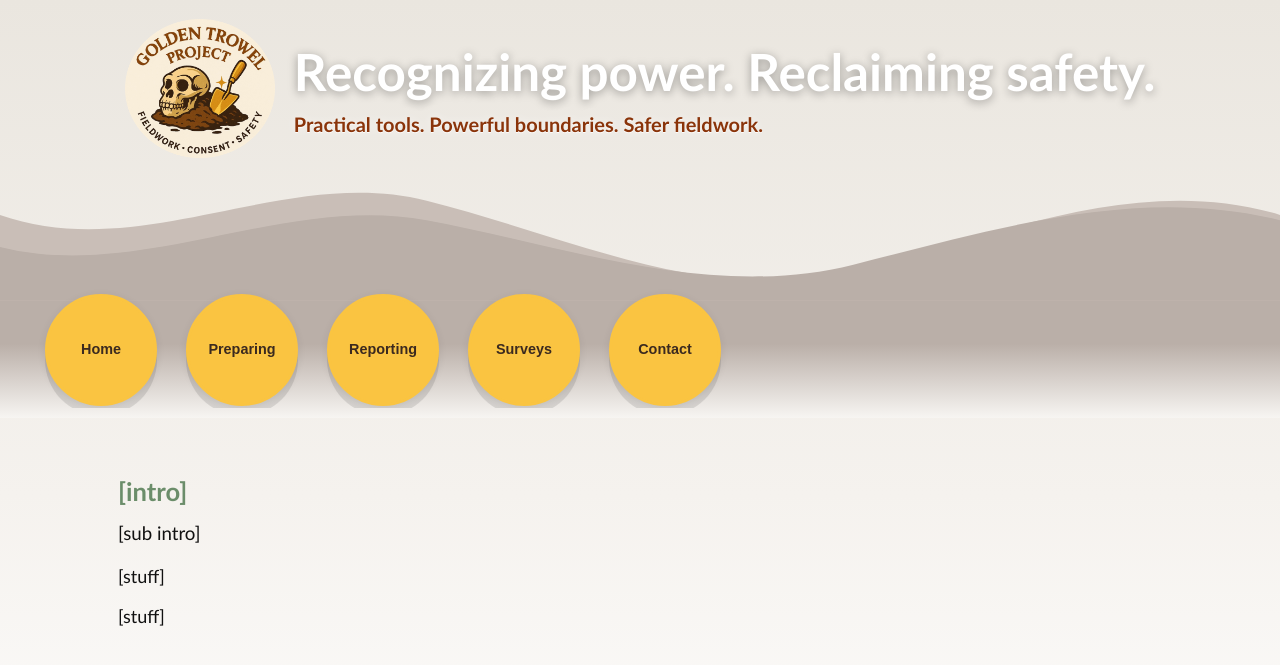
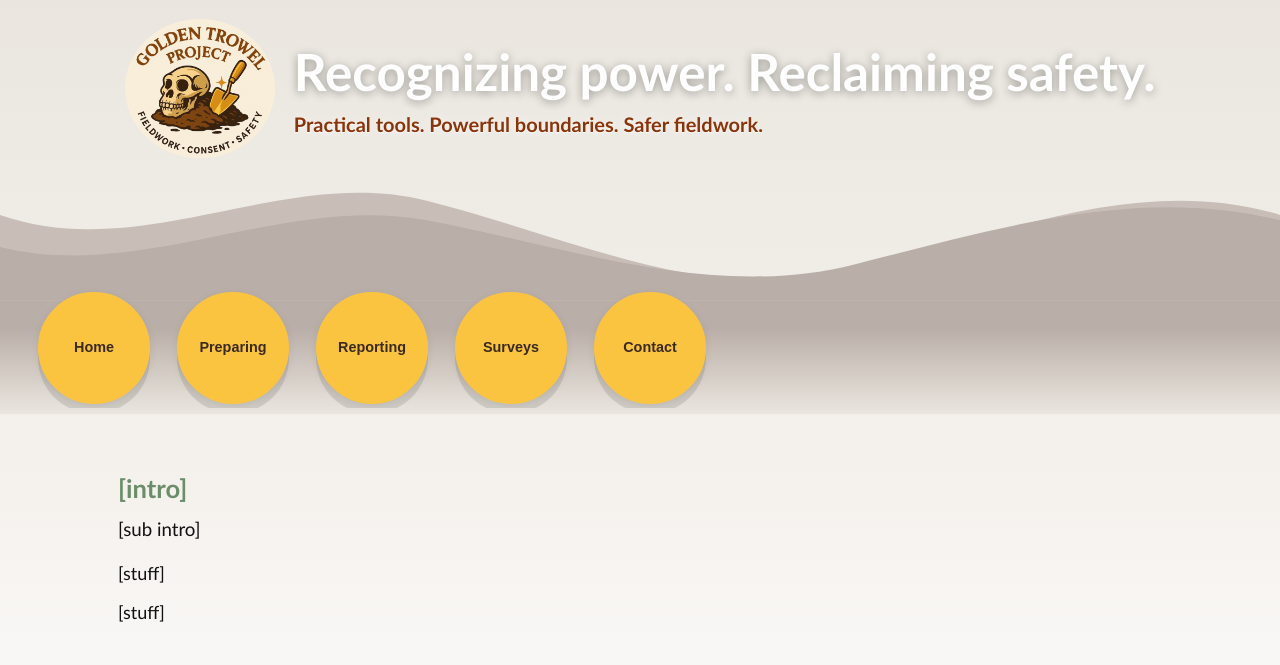
Before and after one commit to AnthroSafetyWarrior/GoldenTrowelProject, a Jekyll site: the page built from _pages/contact.html, in a window 1280 px wide. Shown: the top 665 px of the page. Built offline with Jekyll 4.4.1, drawn with Linux system fonts in a browser that asks for light colours.

Commit message:
updating name

```diff
--- a/_layouts/default.html
+++ b/_layouts/default.html
@@ -19,12 +19,12 @@
       --ink:#111;
       --maxw:1100px;
 
-      /* Waves + band */
+      /* Wave + band colors */
       --wave-mid:#c9beb7;
       --wave-dark:#baafa8;
       --band-grad-top:#baafa8;
       --band-grad-mid:#baafa8;
-      --band-grad-bottom:#f7f5f2;
+      --band-grad-bottom:#eae6df;
     }
 
     /* ============== Base / Layout ============== */
@@ -67,11 +67,8 @@
     }
     .header-content img{ width: clamp(150px, 11vw, 190px); border-radius:12px; }
     .header-text h1{
-      color:#fff; margin:.1em 0;
-      font-size: clamp(2.2rem, 6.2vw, 3.2rem);
-      line-height:1.12;
+      color:#fff; margin:.1em 0; font-size: clamp(2.2rem, 6.2vw, 3.2rem); line-height:1.12;
     }
-    /* stronger legibility over the photo */
     .header-text p{
       margin:.35em 0 0; color: var(--logo-orange); font-weight:700;
       font-size: clamp(1.05rem, 2.6vw, 1.25rem);
@@ -83,54 +80,44 @@
 
     /* ============== Crest waves above the band ============== */
     .hero-wave{ position:relative; }
-    .hero-wave svg{ margin-bottom:-6px; }  /* tuck tighter to band */
+    .hero-wave svg{ margin-bottom:-6px; } /* tuck tighter to band */
 
     /* Gradient band (wraps the scroll nav) */
     .nav-gradient{
       margin-top:-18px;
       padding-top:0;
-      padding-bottom: clamp(4px, .8vw, 10px);
-      min-height: clamp(80px, 10vw, 120px);
+      padding-bottom: clamp(2px, .5vw, 8px);  /* less space below buttons */
+      min-height: clamp(72px, 9vw, 108px);
       overflow: visible; /* allow pills to overflow into page */
       background: linear-gradient(
         to bottom,
         var(--band-grad-top) 0%,
-        var(--band-grad-mid) 45%,
+        var(--band-grad-mid) 35%,
         var(--band-grad-bottom) 100%
       );
     }
 
-    /* ============== Scrollable Wave Nav ============== */
+    /* ============== Scrollable Wave Nav (horizontal only) ============== */
     .wave-nav{
       position:relative; background:transparent;
-      overflow-x:auto; overflow-y:visible;       /* pills can spill over band */
+      overflow-x:auto; overflow-y:visible;   /* NO vertical scrolling inside */
       -webkit-overflow-scrolling:touch;
 
-      /* Firefox scrollbar (visible & subtle) */
+      /* Firefox scrollbar style */
       scrollbar-width: thin;
       scrollbar-color: rgba(0,0,0,.28) transparent;
     }
-
-    /* WebKit scrollbar (RESTORED & styled) */
-    .wave-nav::-webkit-scrollbar{ height: 10px; }
-    .wave-nav::-webkit-scrollbar-track{
-      background: transparent;
-    }
+    /* WebKit scrollbar (horizontal) */
+    .wave-nav::-webkit-scrollbar{ height:10px; }
+    .wave-nav::-webkit-scrollbar-track{ background:transparent; }
     .wave-nav::-webkit-scrollbar-thumb{
       background: rgba(0,0,0,.25);
-      border-radius: 999px;
-      border: 2px solid transparent;      /* nice pill shape */
-      background-clip: padding-box;
+      border-radius:999px; border:2px solid transparent; background-clip:padding-box;
     }
-    .wave-nav:hover::-webkit-scrollbar-thumb{
-      background: rgba(0,0,0,.40);
-    }
+    .wave-nav:hover::-webkit-scrollbar-thumb{ background: rgba(0,0,0,.40); }
 
-    /* inner helper track (no forced min-width; JS sets width) */
     .wave-track{ position:relative; height:100%; min-width:0; }
-
-    /* We don't draw a sine shape inside the band */
-    .nav-gradient .wave{ display:none !important; }
+    .nav-gradient .wave{ display:none !important; } /* no inner sine */
 
     /* Circles layer */
     .circle-nav{ position:absolute; inset:0; pointer-events:none; z-index:5; }
@@ -163,7 +150,15 @@
       display:flex; flex-direction:column; align-items:center; gap:8px;
       pointer-events:none; opacity:0; transition:opacity .18s ease; z-index:10;
     }
-    .circle:hover .flyout, .circle:focus-within .flyout{ opacity:1; pointer-events:auto; }
+    .circle:hover .flyout,
+    .circle.is-open .flyout{ opacity:1; pointer-events:auto; }
+
+    /* When portaled to body on touch */
+    .flyout.is-floating{
+      position:fixed; left:0; top:0; transform: translateX(-50%); z-index:2000;
+      opacity:1; pointer-events:auto;
+    }
+
     .pill{
       position:static;
       background: var(--gold); color: var(--soil);
@@ -206,35 +201,33 @@
       </div>
     </div>
 
-    <!-- Crest waves (static) -->
+    <!-- Abstract crest waves -->
     <div class="hero-wave" aria-hidden="true" role="presentation">
       <svg viewBox="0 0 1440 160" preserveAspectRatio="none" xmlns="http://www.w3.org/2000/svg">
-        <path d="M0,64 C160,120 320,8 480,48 C640,88 800,168 960,128 C1120,88 1280,16 1440,64 L1440,160 L0,160 Z"
-              fill="{{ '#c9beb7' }}"></path>
-        <path d="M0,100 C160,140 320,40 480,70 C640,100 800,160 960,120 C1120,80 1280,30 1440,70 L1440,160 L0,160 Z"
-              fill="{{ '#baafa8' }}"></path>
+        <path d="M0,64 C160,120 320,8 480,48 C640,88 800,168 960,128 C1120,88 1280,16 1440,64 L1440,160 L0,160 Z" fill="{{ '#c9beb7' }}"></path>
+        <path d="M0,100 C160,140 320,40 480,70 C640,100 800,160 960,120 C1120,80 1280,30 1440,70 L1440,160 L0,160 Z" fill="{{ '#baafa8' }}"></path>
       </svg>
 
-      <!-- Gradient band that holds the scrollable nav -->
+      <!-- Gradient band + scrollable circles -->
       <div class="nav-gradient">
         <section class="wave-nav" aria-label="Primary navigation">
           <div class="wave-track">
             <svg class="wave" preserveAspectRatio="none" aria-hidden="true"></svg>
 
             <nav class="circle-nav">
-              <div class="circle" data-label="Home" data-href="{{ '/' | relative_url }}">
+              <div class="circle" data-href="{{ '/' | relative_url }}">
                 <button class="circle-btn" type="button">Home</button>
                 <div class="flyout"></div>
               </div>
 
-              <div class="circle" data-label="Preparing" data-href="{{ '/preparing/' | relative_url }}">
+              <div class="circle" data-href="{{ '/preparing/' | relative_url }}">
                 <button class="circle-btn" type="button">Preparing</button>
                 <div class="flyout">
                   <a class="pill" href="https://docs.google.com/spreadsheets/d/1ZjhKX9xpNuL4AG_rvhCvbrSp2nIuF4NTJd0CaRwR53U/edit?usp=sharing" target="_blank" rel="noopener">Pre-Fieldwork Safety Checklist</a>
                 </div>
               </div>
 
-              <div class="circle" data-label="Reporting" data-href="{{ '/reporting/' | relative_url }}">
+              <div class="circle" data-href="{{ '/reporting/' | relative_url }}">
                 <button class="circle-btn" type="button">Reporting</button>
                 <div class="flyout">
                   <a class="pill" href="{{ '/statelaw.html' | relative_url }}">USA Laws by State</a>
@@ -244,7 +237,7 @@
                 </div>
               </div>
 
-              <div class="circle" data-label="Surveys" data-href="{{ '/surveys/' | relative_url }}">
+              <div class="circle" data-href="{{ '/surveys/' | relative_url }}">
                 <button class="circle-btn" type="button">Surveys</button>
                 <div class="flyout">
                   <a class="pill" href="https://forms.gle/YjAmqWd9xDC5WCJk8" target="_blank" rel="noopener">Fieldwork Misconduct Survey</a>
@@ -252,7 +245,7 @@
                 </div>
               </div>
 
-              <div class="circle" data-label="Contact" data-href="mailto:anthrosafetywarrior@gmail.com">
+              <div class="circle" data-href="mailto:anthrosafetywarrior@gmail.com">
                 <button class="circle-btn" type="button">Contact</button>
                 <div class="flyout"></div>
               </div>
@@ -267,7 +260,7 @@
     {{ content }}
   </main>
 
-  <!-- Even, tight circle layout; pills handled by CSS -->
+  <!-- Layout + touch-friendly flyouts (portal to body) -->
   <script>
   (() => {
     const wrap  = document.querySelector('.wave-nav');
@@ -288,8 +281,8 @@
 
     function draw(){
       const size = getCircleSize();
-      const GAP = Math.max(14, Math.round(size * 0.26));   // spacing between circles
-      const PAD = Math.max(16, Math.round(size * 0.40));   // side padding
+      const GAP = Math.max(14, Math.round(size * 0.24));   // tighter gaps
+      const PAD = Math.max(12, Math.round(size * 0.34));   // side padding
 
       const count = circles.length;
       const neededWidth = PAD*2 + count*size + (count-1)*GAP;
@@ -297,7 +290,7 @@
 
       track.style.width = W + 'px';
 
-      const TOP = Math.max(4, Math.round(size * 0.10));    // distance below crest
+      const TOP = Math.max(2, Math.round(size * 0.08));    // close under the crest
 
       circles.forEach((circleEl, i) => {
         const left = PAD + i*(size + GAP);
@@ -310,9 +303,87 @@
       });
     }
 
-    setHeight();
-    draw();
+    setHeight(); draw();
     addEventListener('resize', () => { setHeight(); draw(); }, { passive:true });
+
+    /* -------- Touch-friendly flyouts (portal) -------- */
+    const canHover = matchMedia('(hover: hover) and (pointer: fine)').matches;
+
+    circles.forEach(circle => {
+      const btn = circle.querySelector('.circle-btn');
+      const fly = circle.querySelector('.flyout');
+      if (!btn || !fly) return;
+
+      let armed = false;          // tap-to-open on touch
+      let placeholder = null;     // where to put flyout back
+
+      const toBody = () => {
+        if (fly.parentElement === document.body) return;
+        placeholder = document.createElement('span');
+        placeholder.hidden = true;
+        circle.appendChild(placeholder);
+        document.body.appendChild(fly);
+      };
+      const backHome = () => {
+        if (!placeholder) return;
+        placeholder.replaceWith(fly);
+        placeholder = null;
+      };
+
+      const show = () => {
+        if (!canHover) {
+          // Move to body and place under the button (viewport coords)
+          toBody();
+          const r = btn.getBoundingClientRect();
+          const left = Math.round(r.left + r.width/2);
+          const top  = Math.round(r.bottom + 8); // 8px gap below button
+          fly.classList.add('is-floating');
+          fly.style.left = left + 'px';
+          fly.style.top  = top + 'px';
+        } else {
+          circle.classList.add('is-open'); // enables keyboard/focus open on desktop
+        }
+      };
+
+      const hide = () => {
+        if (!canHover) {
+          fly.classList.remove('is-floating');
+          fly.style.left = fly.style.top = '';
+          backHome();
+        }
+        circle.classList.remove('is-open');
+      };
+
+      // Desktop (hover/focus)
+      if (canHover) {
+        circle.addEventListener('mouseenter', show);
+        circle.addEventListener('mouseleave', hide);
+        btn.addEventListener('focus', show);
+        btn.addEventListener('blur', hide);
+      } else {
+        // Touch: first tap opens, second tap navigates
+        btn.addEventListener('click', (e) => {
+          if (!armed && fly && fly.children.length) {
+            e.preventDefault();
+            show();
+            armed = true;
+            setTimeout(() => armed = false, 1200);
+          }
+          // if no flyout items, navigate immediately
+        }, { passive:false });
+
+        // Tap outside closes
+        document.addEventListener('click', (e) => {
+          if (!circle.contains(e.target) && !fly.contains(e.target)) hide();
+        }, { passive:true });
+
+        // Scroll/resize closes (so it never lags behind)
+        addEventListener('scroll', hide, { passive:true });
+        addEventListener('resize', hide);
+      }
+
+      btn.addEventListener('keydown', (e)=>{ if (e.key === 'Escape') hide(); });
+    });
   })();
   </script>
 </body>
```
